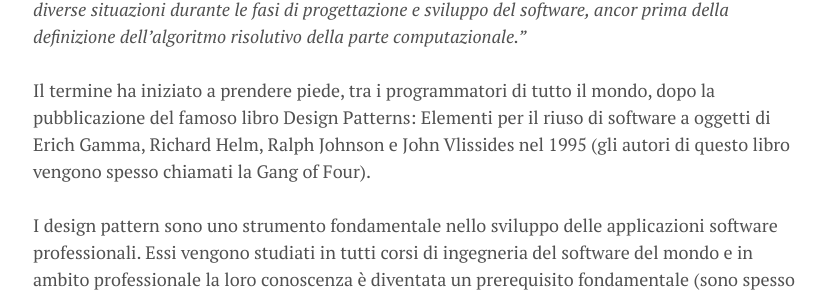
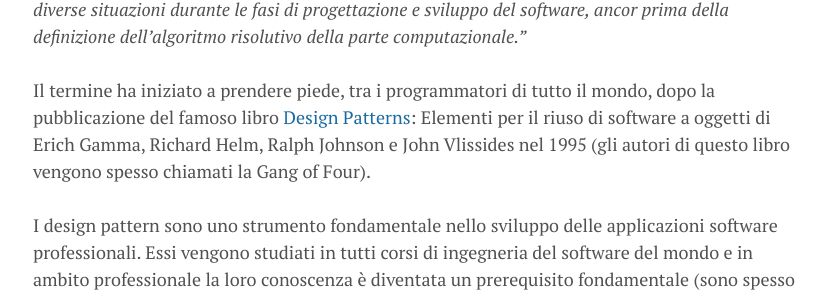
Before and after one commit to ascatox/ascatox.github.io, a Jekyll site: the page built from _posts/2016-07-21-pattern-module-in-javascript.md, in a window 1280 px wide and 900 px high, scrolled down 562 px. Shown: the part 182-479 px from the top of the window, without its empty margins (220-1059 px from the left). Built offline with Jekyll 4.4.1, drawn with Linux system fonts in a browser that asks for light colours; comment, search, counter and statistics services are not loaded; part of the change alters nothing that is shown.

```diff
--- a/_posts/2016-07-21-pattern-module-in-javascript.md
+++ b/_posts/2016-07-21-pattern-module-in-javascript.md
@@ -12,7 +12,7 @@ Definizione di [Wikipedia](https://it.wikipedia.org/wiki/Design_pattern "Wikiped
 *"In informatica, nell'ambito dell'ingegneria del software, un design pattern, è un concetto che può essere definito una soluzione progettuale generale ad un problema ricorrente. Si tratta di una descrizione o modello logico da applicare per la risoluzione di un problema che può presentarsi in diverse situazioni durante le fasi di progettazione e sviluppo del software, ancor prima della definizione dell'algoritmo risolutivo della parte computazionale."*
 <!--more-->
 <br/><br/>
-Il termine ha iniziato a prendere piede, tra i programmatori di tutto il mondo, dopo la pubblicazione del famoso libro Design Patterns: Elementi per il riuso di software a oggetti di Erich Gamma, Richard Helm, Ralph Johnson e John Vlissides nel 1995 (gli autori di questo libro vengono spesso chiamati la Gang of Four).<br/><br/>
+Il termine ha iniziato a prendere piede, tra i programmatori di tutto il mondo, dopo la pubblicazione del famoso libro [Design Patterns](https://www.amazon.it/gp/product/B000SEIBB8/ref=dp-kindle-redirect?ie=UTF8&btkr=1): Elementi per il riuso di software a oggetti di Erich Gamma, Richard Helm, Ralph Johnson e John Vlissides nel 1995 (gli autori di questo libro vengono spesso chiamati la Gang of Four).<br/><br/>
 I design pattern sono uno strumento fondamentale nello sviluppo delle applicazioni software professionali. Essi vengono studiati in tutti corsi di ingegneria del software del mondo e in ambito professionale la loro conoscenza è diventata un prerequisito fondamentale (sono spesso argomento di discussione durante i colloqui tecnici nei processi di selezione del personale). I principali vantaggi dell’utilizzo dei design pattern nella progettazione di applicazioni software sono:<br/>
 
 - **ridurre i tempi di sviluppo**, grazie al riutilizzo di soluzioni preesistenti;
```
